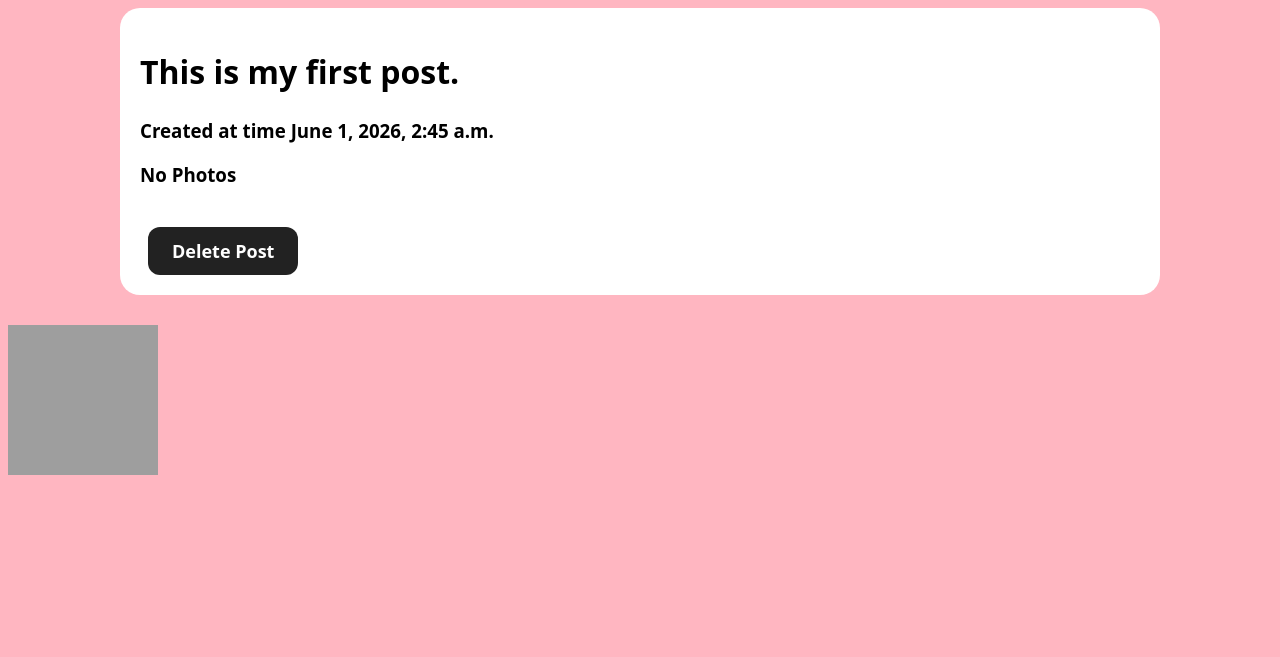
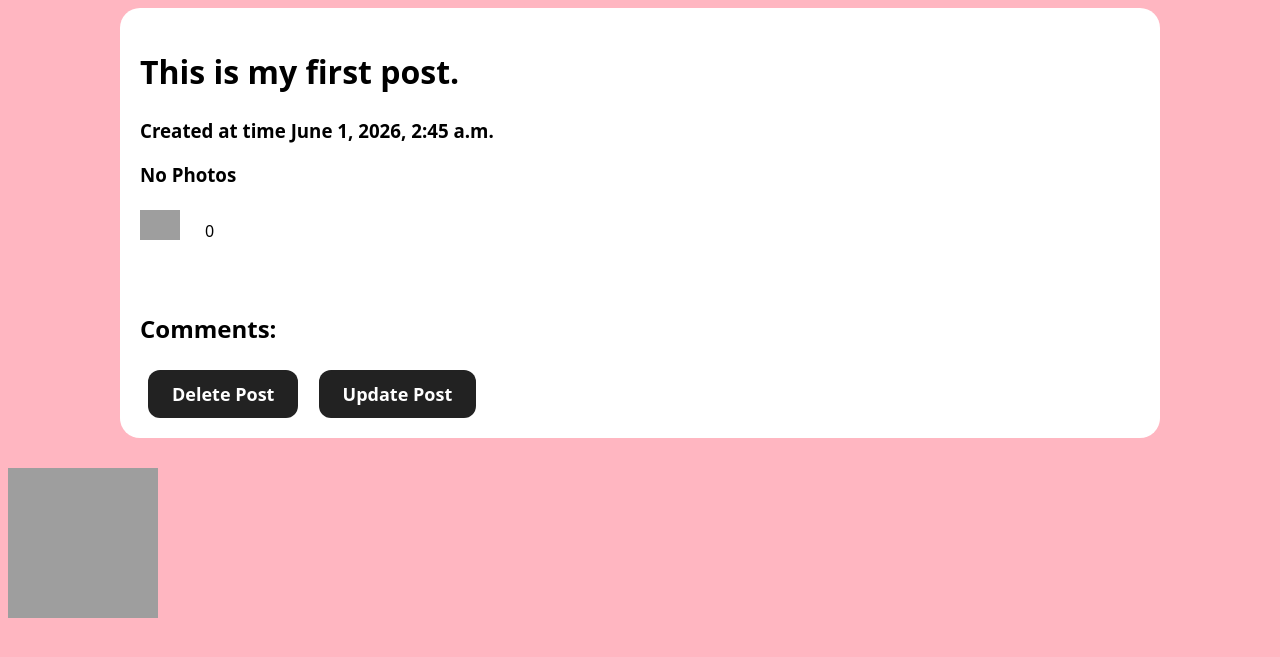
Before and after one commit to saud-otb/cs412, a Django app: page /mini_insta/post/7/ in a window 1280 px wide. Shown: the part 86-743 px from the top of the page. Run offline with Django 5.2, Linux system fonts and the light colour scheme; data comes from the database, SQL or seed files in the repository; both versions use the stored data as it was after the commit; grey boxes are pictures that could not be loaded.

Commit message:
Added the Comment and Likes model

```diff
--- a/mini_insta/admin.py
+++ b/mini_insta/admin.py
@@ -5,8 +5,11 @@
 from django.contrib import admin
 
 # Register your models here.
-from .models import Profile, Post, Photo, Follower
+# from .models import Profile, Post, Photo, Follower
+from .models import *
 admin.site.register(Profile)
 admin.site.register(Post)
 admin.site.register(Photo)
 admin.site.register(Follower)
+admin.site.register(Comment)
+admin.site.register(Likes)
--- a/mini_insta/models.py
+++ b/mini_insta/models.py
@@ -65,6 +65,17 @@ class Post(models.Model):
         all_photos = Photo.objects.filter(post=self).order_by('timestamp')
         return all_photos
 
+    def get_all_comments(self):
+        comments = Comment.objects.filter(post=self)
+        return comments
+
+    def get_likes(self):
+        likes = Likes.objects.filter(post=self)
+        len = 0
+        for like in likes:
+            len += 1
+        return len
+
     def __str__(self):
         '''Return a string representation of this post object'''
         return f'{self.profile.username} made a post with the following caption: {self.caption}'
@@ -98,3 +109,22 @@ class Follower(models.Model):
     def __str__(self):
         '''Return the string repersentation of this follower object'''
         return f'{self.follower_profile} follows {self.profile}'
+
+
+class Comment(models.Model):
+    post = models.ForeignKey("Post", on_delete=models.CASCADE)
+    profile = models.ForeignKey("Profile", on_delete=models.CASCADE)
+    timestamp = models.DateTimeField(auto_now=True)
+    text = models.TextField(blank=True)
+
+    def __str__(self):
+        return f'{self.profile.username} wrote the following comment: {self.text}'
+
+
+class Likes(models.Model):
+    post = models.ForeignKey("Post", on_delete=models.CASCADE)
+    profile = models.ForeignKey("Profile", on_delete=models.CASCADE)
+    timestamp = models.DateTimeField(auto_now=True)
+
+    def __str__(self):
+        return f'{self.profile.username} liked the post made by {self.post.profile.username}'
--- a/mini_insta/templates/mini_insta/show_post.html
+++ b/mini_insta/templates/mini_insta/show_post.html
@@ -11,7 +11,18 @@
             {% else %}
                 <h3>No Photos</h3>
             {% endif %}
+            <div class="num-likes">
+                <img src="https://uxwing.com/wp-content/themes/uxwing/download/brands-and-social-media/blue-like-button-icon.png">
+                <p>{{post.get_likes}}</p>
+            </div>
             <br>
+            <h2>Comments: </h2>
+            {% for comment in post.get_all_comments %}
+                <h2>{{comment.profile.username}}</h2>
+                <p>Created at time {{comment.timestamp}}</p>
+                <p>{{comment.text}}</p>
+            {% endfor %}
             <a href="{% url 'delete_post' post.pk %}" class="button">Delete Post</a>
+            <a href="{% url 'update_post' post.pk %}" class="button">Update Post</a>
     </div>
 {% endblock %}
--- a/static/mini_insta/style.css
+++ b/static/mini_insta/style.css
@@ -247,3 +247,21 @@ input[type="submit"]:hover,
     margin: 0 8px;
     cursor: pointer;
 }
+
+.num-likes {
+    display: flex;
+    align-items: center;
+    gap: 10px;
+}
+
+.num-likes img {
+    width: 40px;
+    height: 40px;
+    object-fit: contain;
+}
+
+.num-likes p {
+    margin: 0;
+    line-height: 1;
+    transform: translate(-10px, -7px);
+}
```
Also changed, not shown: db.sqlite3, mini_insta/migrations/0005_comment.py (added), mini_insta/migrations/0006_likes.py (added).
